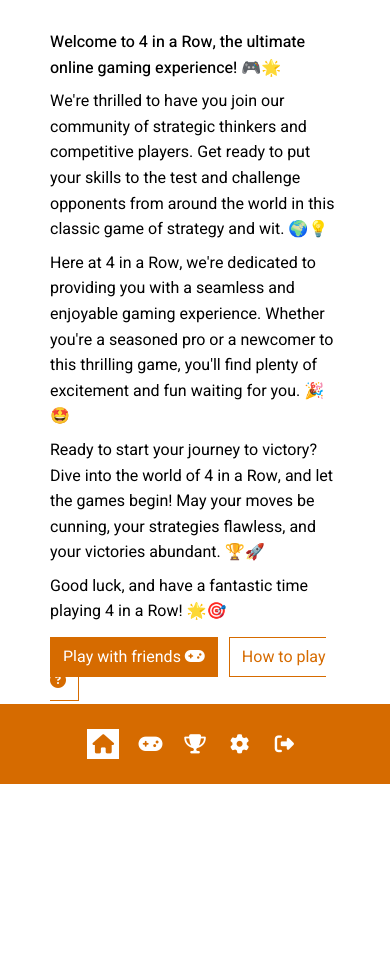
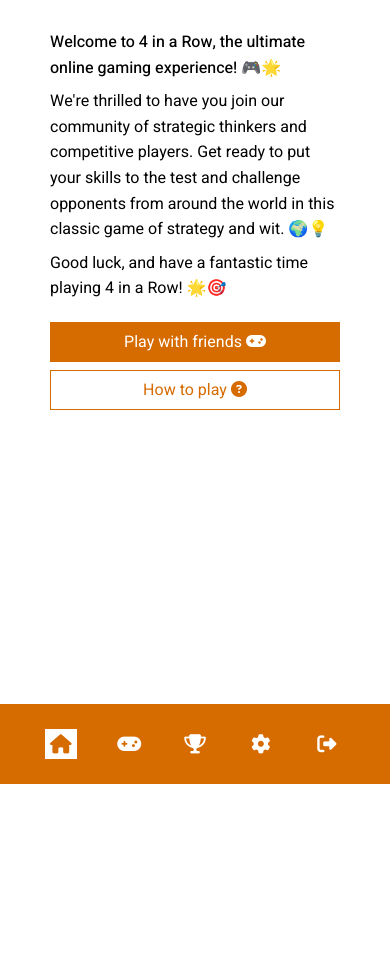
Before and after one commit to VinayWebGuy/4-in-a-row, a PHP site: page / in a window 390 px wide. Shown: the part 60-1019 px from the top of the page. After the commit the page ends 844 px from the top, so only its background shows below. Run offline with PHP 8.4, Linux system fonts and the light colour scheme.

Commit message:
Made some changes for Mobile Respnsiveness

```diff
--- a/assets/css/style.css
+++ b/assets/css/style.css
@@ -146,8 +146,8 @@ main {
     cursor: pointer;
 }
 .current-token {
-    width: 40px;
-    height: 40px;
+    width: 50px;
+    height: 50px;
     border-radius: 50%;
     position: absolute;
     top: 15px;
@@ -160,27 +160,7 @@ main {
     background-color: var(--clr3);
 }
 
-@media screen and (max-width: 600px) {
-    main {
-        padding: 20px 50px;
-    }
-    .cell {
-        width: 30px;
-        height: 30px;
-        border: 2px solid var(--clr1);
-        border-radius: 50%;
-        margin: 5px;
-    }
-    .greet-user {
-        line-height: 1.6rem;
-        font-size: 1rem;
-        margin-top: 10px;
-        margin-bottom: 20px;
-    }
-    .greet-user p {
-        margin: 8px 0;
-    }
-}
+
 
 /* Game */
 
@@ -234,3 +214,65 @@ footer a:hover span {
 }
 
 /* Footer */
+
+
+
+@media screen and (max-width: 600px) {
+    main {
+        padding: 20px 50px;
+    }
+    .cell {
+        width: 40px;
+        height: 40px;
+        border: 2px solid var(--clr1);
+        border-radius: 50%;
+        margin: 5px;
+    }
+    .greet-user {
+        line-height: 1.6rem;
+        font-size: 1rem;
+        margin-top: 10px;
+        margin-bottom: 20px;
+    }
+    .greet-user p {
+        margin: 8px 0;
+    }
+    .play-btn {
+        width: 100%;
+        margin-bottom: 8px;
+        display: block;
+    }
+    .play-btn.how {
+        margin-left: 0;
+    }
+    footer {
+        position: fixed;
+        bottom: 0;
+        padding: 0 40px;
+    }
+    .footer-actions {
+        display: flex;
+        justify-content: space-between;
+        align-items: center;
+        width: 100%;
+        height: 100%;
+    }
+    #current-player {
+        position: absolute;
+        width: 150px;
+        height: 50px;
+        background: var(--clr1);
+        top: 15px;
+        left: 15px;
+        color: #fff;
+        padding: 8px;
+        display: flex;
+        justify-content: center;
+        align-items: center;
+
+    }
+    .current-token {
+        width: 40px;
+        height: 40px;
+    }
+}
--- a/index.php
+++ b/index.php
@@ -7,11 +7,6 @@ $page = "home";
         <p>We're thrilled to have you join our community of strategic thinkers and competitive players. Get ready to put
             your skills to the test and challenge opponents from around the world in this classic game of strategy and
             wit. 🌍💡</p>
-        <p>Here at 4 in a Row, we're dedicated to providing you with a seamless and enjoyable gaming experience. Whether
-            you're a seasoned pro or a newcomer to this thrilling game, you'll find plenty of excitement and fun waiting
-            for you. 🎉🤩</p>
-        <p>Ready to start your journey to victory? Dive into the world of 4 in a Row, and let the games begin! May your
-            moves be cunning, your strategies flawless, and your victories abundant. 🏆🚀</p>
         <p>Good luck, and have a fantastic time playing 4 in a Row! 🌟🎯
         </p>
 
```
